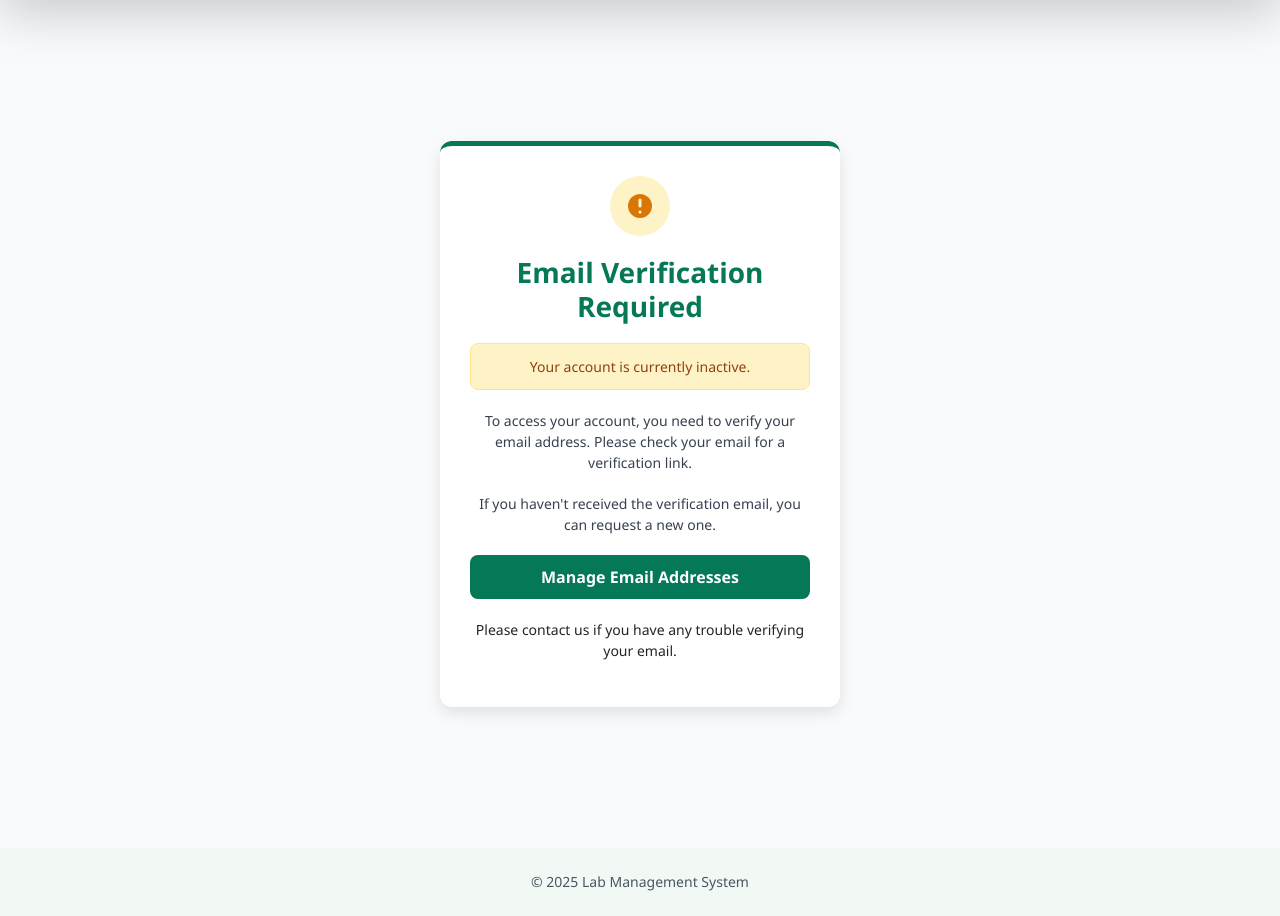
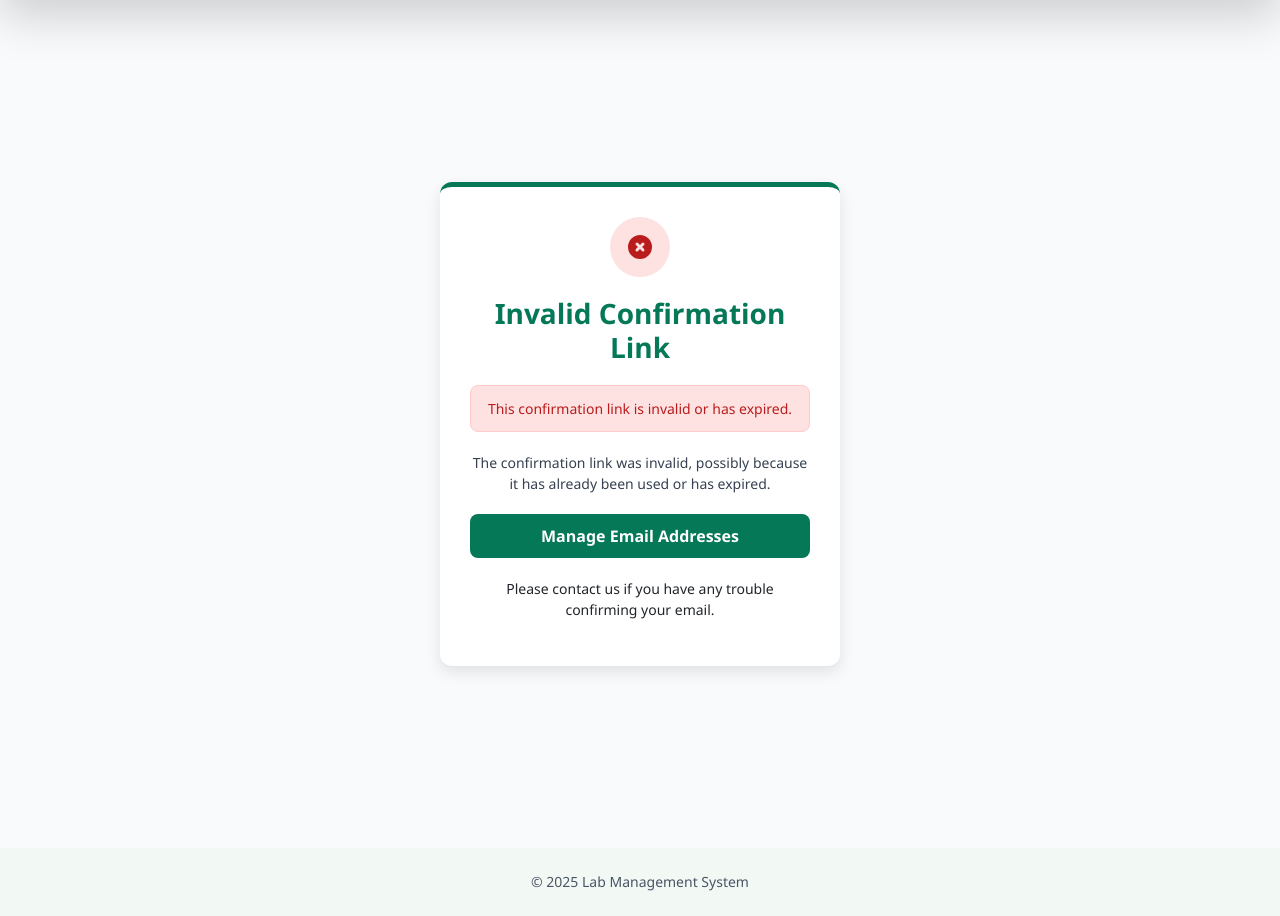
Before and after one commit to ayubsoft254/lab_mgmt_sys, a Django app: page /accounts/inactive/ in a window 1280 px wide. Shown: the part 72-988 px from the top of the page. Run offline with Django 5.2, Linux system fonts and the light colour scheme; parts of the project's set-up code (start-up, migrations or seed data) failed here and were passed over.

Commit message:
feat: update email verification template to confirm email address with improved messaging and styling

```diff
--- a/templates/account/account_inactive.html
+++ b/templates/account/account_inactive.html
@@ -1,7 +1,7 @@
 {% extends "base.html" %}
 {% load i18n %}
 
-{% block title %}{% trans "Email Verification Required" %}{% endblock %}
+{% block title %}{% trans "Confirm Email Address" %}{% endblock %}
 
 {% block content %}
 <style>
@@ -13,7 +13,7 @@ body {
 }
 
 /* Container */
-.verify-container {
+.confirm-container {
     display: flex;
     justify-content: center;
     align-items: center;
@@ -22,7 +22,7 @@ body {
 }
 
 /* Card */
-.verify-card {
+.confirm-card {
     width: 100%;
     max-width: 400px;
     background-color: #ffffff;
@@ -33,7 +33,7 @@ body {
 }
 
 /* Title */
-.verify-title {
+.confirm-title {
     text-align: center;
     color: #047857;
     font-size: 28px;
@@ -42,7 +42,7 @@ body {
 }
 
 /* Paragraph */
-.verify-description {
+.confirm-description {
     font-size: 14px;
     color: #374151;
     margin-bottom: 20px;
@@ -50,10 +50,10 @@ body {
 }
 
 /* Icon */
-.verify-icon {
+.confirm-icon {
     width: 60px;
     height: 60px;
-    background-color: #fef3c7;
+    background-color: #d1fae5;
     border-radius: 50%;
     display: flex;
     align-items: center;
@@ -61,14 +61,30 @@ body {
     margin: 0 auto 20px;
 }
 
-.verify-icon svg {
+.confirm-icon.warning {
+    background-color: #fef3c7;
+}
+
+.confirm-icon.error {
+    background-color: #fee2e2;
+}
+
+.confirm-icon svg {
     width: 30px;
     height: 30px;
+    color: #047857;
+}
+
+.confirm-icon.warning svg {
     color: #d97706;
 }
 
+.confirm-icon.error svg {
+    color: #b91c1c;
+}
+
 /* Button */
-.action-button {
+.confirm-button {
     padding: 10px;
     background-color: #047857;
     color: #ffffff;
@@ -85,7 +101,7 @@ body {
     margin-top: 20px;
 }
 
-.action-button:hover {
+.confirm-button:hover {
     background-color: #065f46;
 }
 
@@ -105,39 +121,67 @@ body {
     text-align: center;
 }
 
+.status-message.success {
+    background-color: #d1fae5;
+    color: #065f46;
+    border: 1px solid #a7f3d0;
+}
+
 .status-message.warning {
     background-color: #fef3c7;
     color: #92400e;
     border: 1px solid #fde68a;
 }
+
+.status-message.error {
+    background-color: #fee2e2;
+    color: #b91c1c;
+    border: 1px solid #fecaca;
+}
 </style>
 
-<div class="verify-container">
-  <div class="verify-card">
-    <div class="verify-icon">
-      <svg xmlns="http://www.w3.org/2000/svg" viewBox="0 0 20 20" fill="currentColor">
-        <path fill-rule="evenodd" d="M18 10a8 8 0 11-16 0 8 8 0 0116 0zm-7 4a1 1 0 11-2 0 1 1 0 012 0zm-1-9a1 1 0 00-1 1v4a1 1 0 102 0V6a1 1 0 00-1-1z" clip-rule="evenodd" />
-      </svg>
-    </div>
+<div class="confirm-container">
+  <div class="confirm-card">
+    {% if confirmation %}
+      <div class="confirm-icon">
+        <svg xmlns="http://www.w3.org/2000/svg" viewBox="0 0 20 20" fill="currentColor">
+          <path fill-rule="evenodd" d="M10 18a8 8 0 100-16 8 8 0 000 16zm3.707-9.293a1 1 0 00-1.414-1.414L9 10.586 7.707 9.293a1 1 0 00-1.414 1.414l2 2a1 1 0 001.414 0l4-4z" clip-rule="evenodd" />
+        </svg>
+      </div>
 
-    <h2 class="verify-title">{% trans "Email Verification Required" %}</h2>
+      <h2 class="confirm-title">{% trans "Confirm Email" %}</h2>
 
-    <div class="status-message warning">
-      {% trans "Your account is currently inactive." %}
-    </div>
+      <p class="confirm-description">
+        {% blocktrans with confirmation.email_address.email as email %}Please confirm that <strong>{{ email }}</strong> is your email address.{% endblocktrans %}
+      </p>
 
-    <p class="verify-description">
-      {% blocktrans %}To access your account, you need to verify your email address. Please check your email for a verification link.{% endblocktrans %}
-    </p>
+      <form method="post" action="{% url 'account_confirm_email' confirmation.key %}">
+        {% csrf_token %}
+        <button class="confirm-button" type="submit">{% trans "Confirm" %}</button>
+      </form>
 
-    <p class="verify-description">
-      {% blocktrans %}If you haven't received the verification email, you can request a new one.{% endblocktrans %}
-    </p>
+    {% else %}
+      <div class="confirm-icon error">
+        <svg xmlns="http://www.w3.org/2000/svg" viewBox="0 0 20 20" fill="currentColor">
+          <path fill-rule="evenodd" d="M10 18a8 8 0 100-16 8 8 0 000 16zM8.707 7.293a1 1 0 00-1.414 1.414L8.586 10l-1.293 1.293a1 1 0 101.414 1.414L10 11.414l1.293 1.293a1 1 0 001.414-1.414L11.414 10l1.293-1.293a1 1 0 00-1.414-1.414L10 8.586 8.707 7.293z" clip-rule="evenodd" />
+        </svg>
+      </div>
 
-    <a href="{% url 'account_email' %}" class="action-button">{% trans "Manage Email Addresses" %}</a>
+      <h2 class="confirm-title">{% trans "Invalid Confirmation Link" %}</h2>
+
+      <div class="status-message error">
+        {% trans "This confirmation link is invalid or has expired." %}
+      </div>
+
+      <p class="confirm-description">
+        {% blocktrans %}The confirmation link was invalid, possibly because it has already been used or has expired.{% endblocktrans %}
+      </p>
+
+      <a href="{% url 'account_email' %}" class="confirm-button">{% trans "Manage Email Addresses" %}</a>
+    {% endif %}
 
     <p class="contact-text">
-      {% blocktrans %}Please contact us if you have any trouble verifying your email.{% endblocktrans %}
+      {% blocktrans %}Please contact us if you have any trouble confirming your email.{% endblocktrans %}
     </p>
   </div>
 </div>
```
